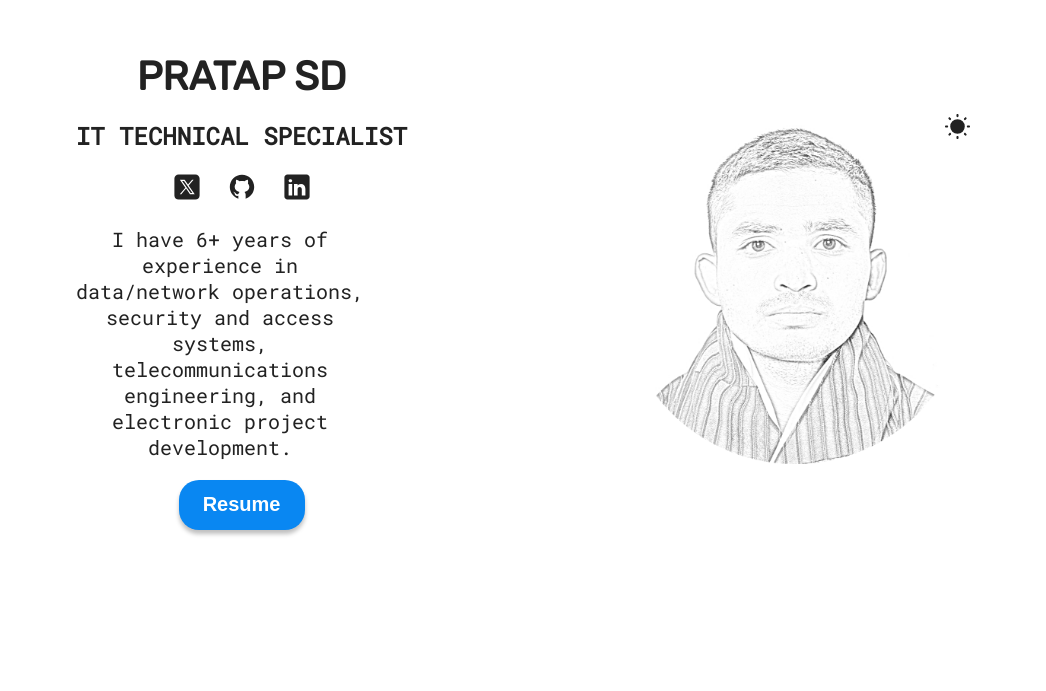
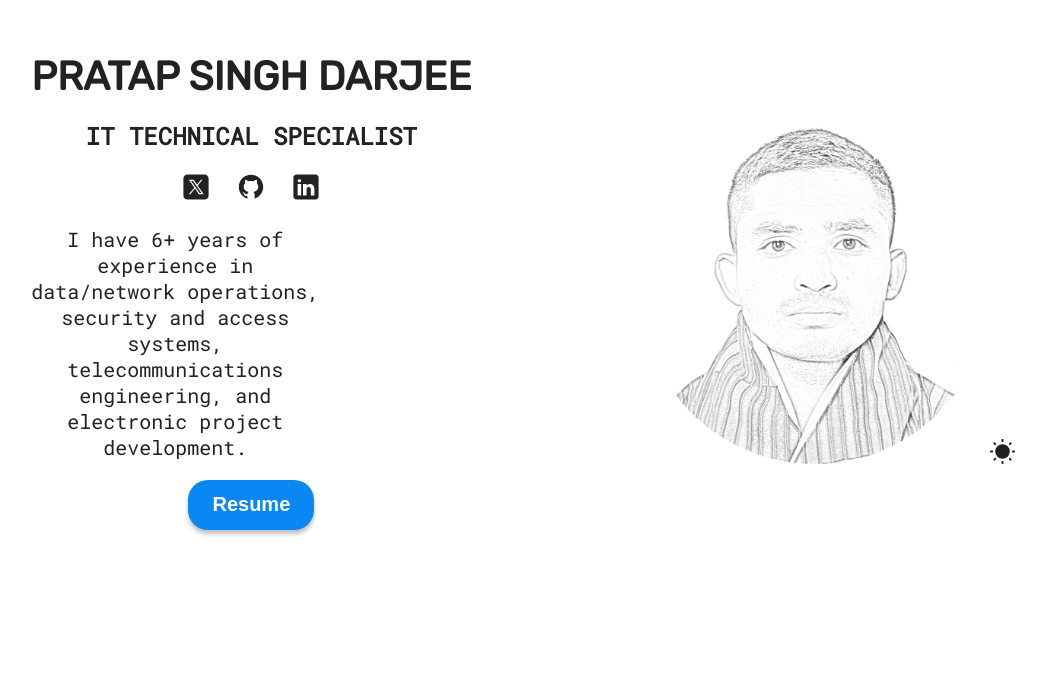
Before and after one commit to PratapSinghDarjee/Pratapsd_portfolio_website, a React (Vite) app: page / in a window 1280 px wide. Shown: the part 109-800 px from the top of the page, without its empty margins (117-1163 px from the left). Built offline with nearby package versions, Linux system fonts and the light colour scheme.

Commit message:
The name ans color mode position is changed
Name change to Pratap Singh Darjee
color mode position change to relative

```diff
--- a/src/sections/Hero/Hero.jsx
+++ b/src/sections/Hero/Hero.jsx
@@ -38,7 +38,7 @@ function Hero() {
         </div>
         <div className={styles.info}>
             <h1>
-                Pratap sd
+                Pratap Singh Darjee
             </h1>
             <h2>
                 IT Technical Specialist
--- a/src/sections/Hero/HeroStyles.module.css
+++ b/src/sections/Hero/HeroStyles.module.css
@@ -58,7 +58,7 @@
   }
 
   .colorMode {
-    position: absolute;
+    position :relative;
     right: 0;
     width: 25px;
   }
```
